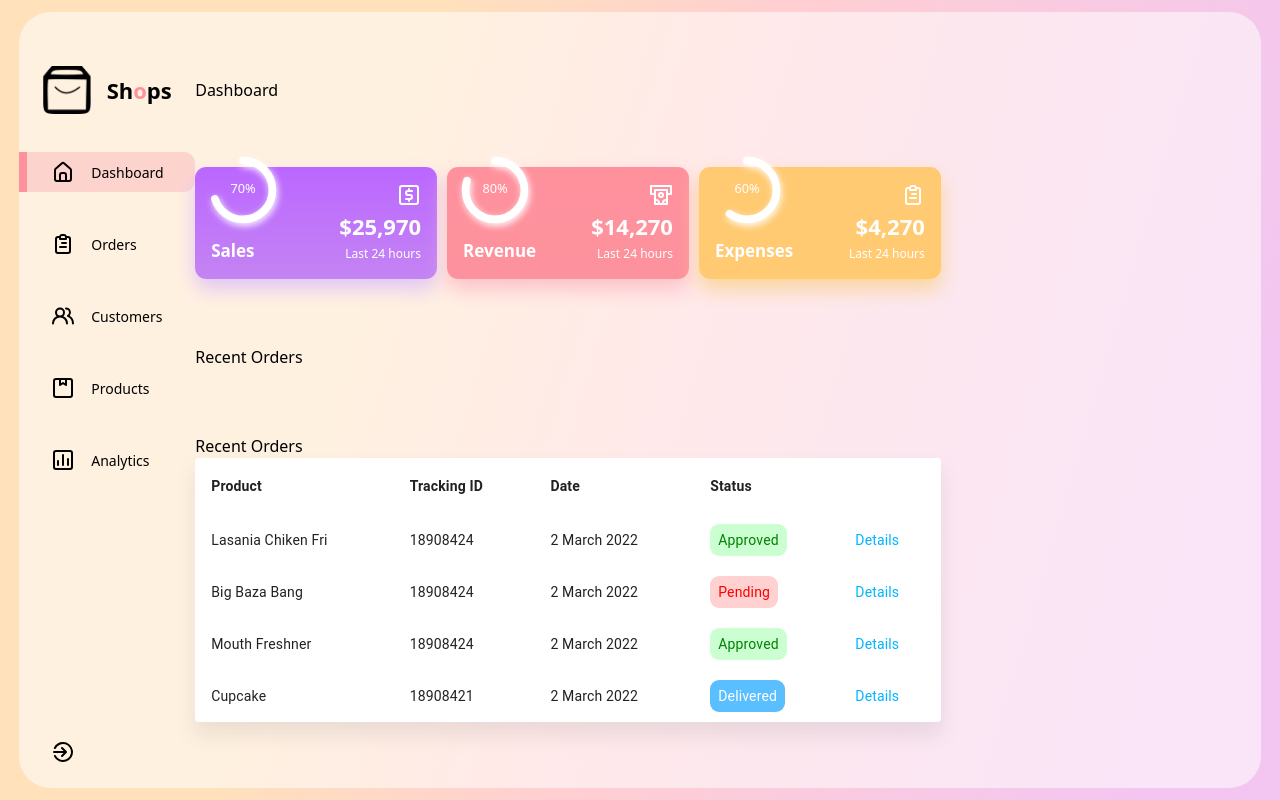
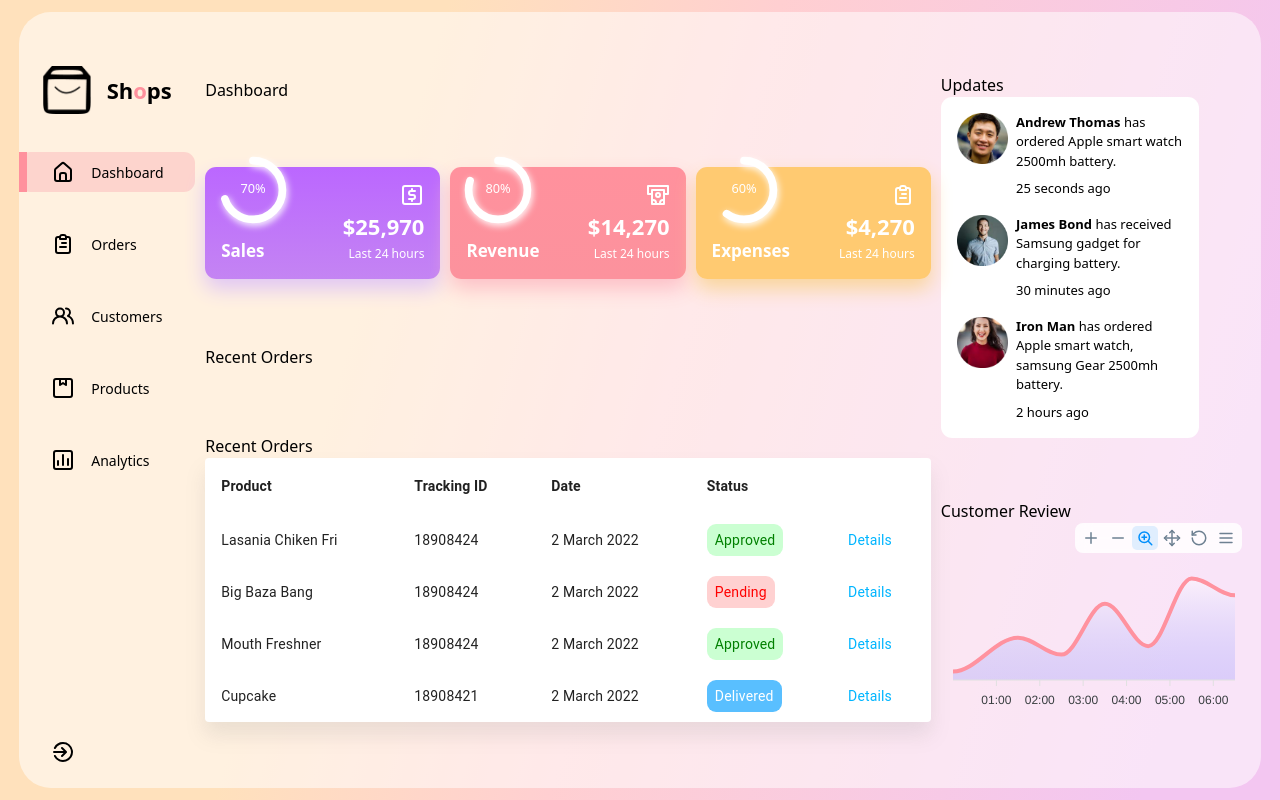
Before and after one commit to jahedasultana/Health-Track, a React (Vite) app in the folder client/: page /dashboard in a window 1280 px wide. Built offline with nearby package versions, Linux system fonts and the light colour scheme.

Commit message:
create update component

```diff
--- a/client/src/dashboard/Dashboard.jsx
+++ b/client/src/dashboard/Dashboard.jsx
@@ -1,4 +1,5 @@
 import MainDash from "./mainDash/MainDash";
+import RightSide from "./rightSide/RightSide";
 import Sidebar from "./sidebar/Sidebar";
 
 const Dashboard = () => {
@@ -7,6 +8,7 @@ const Dashboard = () => {
            <div className="AppGlass">
                 <Sidebar></Sidebar>
                 <MainDash></MainDash>
+                <RightSide></RightSide>
            </div>
         </div>
     );
--- /dev/null
+++ b/client/src/dashboard/customerReview/CustomerReview.jsx
@@ -0,0 +1,63 @@
+import React from "react";
+import Chart from "react-apexcharts";
+
+
+const CustomerReview = () => {
+  const data = {
+    series: [
+      {
+        name: "Review",
+        data: [10, 50, 30, 90, 40, 120, 100],
+      },
+    ],
+    options: {
+      chart: {
+        type: "area",
+        height: "auto",
+      },
+
+      fill: {
+        colors: ["#fff"],
+        type: "gradient",
+      },
+      dataLabels: {
+        enabled: false,
+      },
+      stroke: {
+        curve: "smooth",
+        colors: ["#ff929f"],
+      },
+      tooltip: {
+        x: {
+          format: "dd/MM/yy HH:mm",
+        },
+      },
+      grid: {
+        show: false,
+      },
+      xaxis: {
+        type: "datetime",
+        categories: [
+          "2018-09-19T00:00:00.000Z",
+          "2018-09-19T01:30:00.000Z",
+          "2018-09-19T02:30:00.000Z",
+          "2018-09-19T03:30:00.000Z",
+          "2018-09-19T04:30:00.000Z",
+          "2018-09-19T05:30:00.000Z",
+          "2018-09-19T06:30:00.000Z",
+        ],
+      },
+      yaxis: {
+        show: false
+      },
+      toolbar:{
+        show: false
+      }
+    },
+  };
+  return <div className="CustomerReview">
+        <Chart options={data.options} series={data.series} type="area" />
+  </div>;
+};
+
+export default CustomerReview;
--- a/client/src/dashboard/data/Data.js
+++ b/client/src/dashboard/data/Data.js
@@ -9,6 +9,11 @@ import{
     UilMoneyWithdrawal
 }from "@iconscout/react-unicons";
 
+
+// Recent Card Imports
+import img1 from "../../assets/dashboardImage/img1.png";
+import img2 from "../../assets/dashboardImage/img2.png";
+import img3 from "../../assets/dashboardImage/img3.png";
 
 export const SidebarData =[
     {
@@ -88,3 +93,27 @@ export const cardsData = [
       ],
     },
   ];
+
+
+
+  // Recent Update Card Data
+export const UpdatesData = [
+  {
+    img: img1,
+    name: "Andrew Thomas",
+    noti: "has ordered Apple smart watch 2500mh battery.",
+    time: "25 seconds ago",
+  },
+  {
+    img: img2,
+    name: "James Bond",
+    noti: "has received Samsung gadget for charging battery.",
+    time: "30 minutes ago",
+  },
+  {
+    img: img3,
+    name: "Iron Man",
+    noti: "has ordered Apple smart watch, samsung Gear 2500mh battery.",
+    time: "2 hours ago",
+  },
+];
--- /dev/null
+++ b/client/src/dashboard/rightSide/RightSide.css
@@ -0,0 +1,29 @@
+
+.RightSide{
+    display: flex;
+    flex-direction: column;
+    /* padding-top: 1rem; */
+    width: 95%;
+    justify-content: space-evenly;
+}
+
+
+@media screen and (max-width: 1200px) {
+    .RightSide{
+        justify-content: flex-start;
+        margin-top: 3rem;
+    }
+}
+
+@media screen and (max-width: 768px)
+{
+    .RightSide{
+        width: 100%;
+        margin-top: 0;
+    }
+    .RightSide>div{
+        display: flex;
+        flex-direction: column;
+        align-items: center;
+    }
+}
--- /dev/null
+++ b/client/src/dashboard/rightSide/RightSide.jsx
@@ -0,0 +1,23 @@
+
+
+import CustomerReview from "../customerReview/CustomerReview";
+import Updates from "../updates/Updates";
+
+import "./RightSide.css";
+
+const RightSide = () => {
+  return (
+    <div className="RightSide">
+      <div>
+        <h3>Updates</h3>
+        <Updates />
+      </div>
+      <div>
+        <h3>Customer Review</h3>
+        <CustomerReview />
+      </div>
+    </div>
+  );
+};
+
+export default RightSide;
--- /dev/null
+++ b/client/src/dashboard/updates/Updates.css
@@ -0,0 +1,25 @@
+
+.Updates{
+    width: 85%;
+    background: white;
+    border-radius: 0.7rem;
+    padding: 1rem;
+    gap: 1rem;
+    display: flex;
+    flex-direction: column;
+    font-size: 13px;
+}
+
+.update{
+    display: flex;
+    gap: 0.5rem;
+}
+
+.update>img{
+    width: 3.2rem;
+    height: 3.2rem;
+}
+
+.noti>div>span:nth-of-type(1){
+    font-weight: bold;
+}
--- /dev/null
+++ b/client/src/dashboard/updates/Updates.jsx
@@ -0,0 +1,27 @@
+
+import { UpdatesData } from "../data/Data";
+import "./Updates.css";
+
+
+const Updates = () => {
+  return (
+    <div className="Updates">
+      {UpdatesData.map((update) => {
+        return (
+          <div key={update.name} className="update">
+            <img src={update.img} alt="profile" />
+            <div className="noti">
+              <div  style={{marginBottom: '0.5rem'}}>
+                <span>{update.name}</span>
+                <span> {update.noti}</span>
+              </div>
+                <span>{update.time}</span>
+            </div>
+          </div>
+        );
+      })}
+    </div>
+  );
+};
+
+export default Updates;
--- a/client/src/index.css
+++ b/client/src/index.css
@@ -44,4 +44,5 @@
     background-color: var(--glass);
     overflow: hidden;
     grid-template-columns: 11rem auto 20rem;
+    gap: 10px;
 }
```
Also changed, not shown: client/src/dashboard/customerReview/CustomerReview.css (added).
